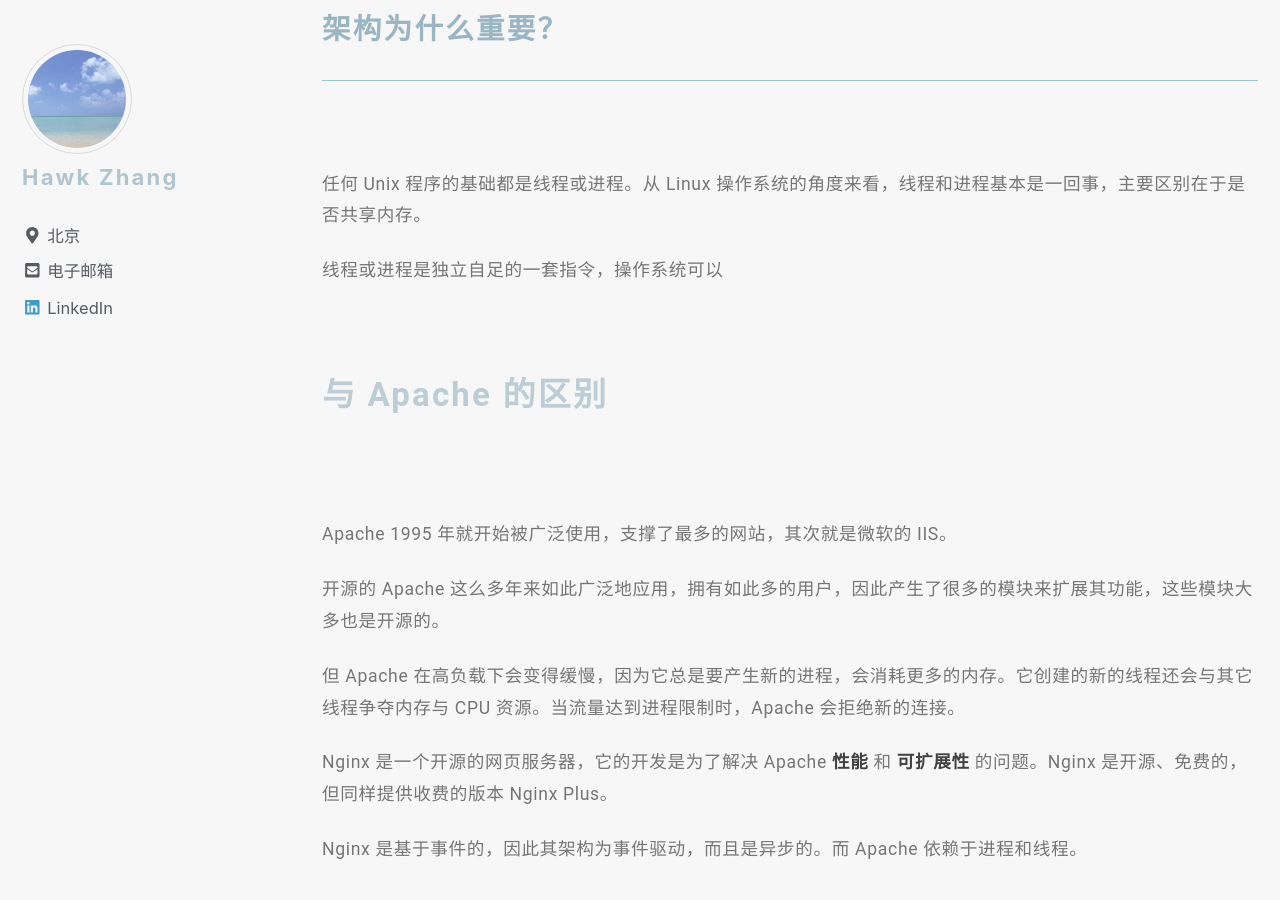
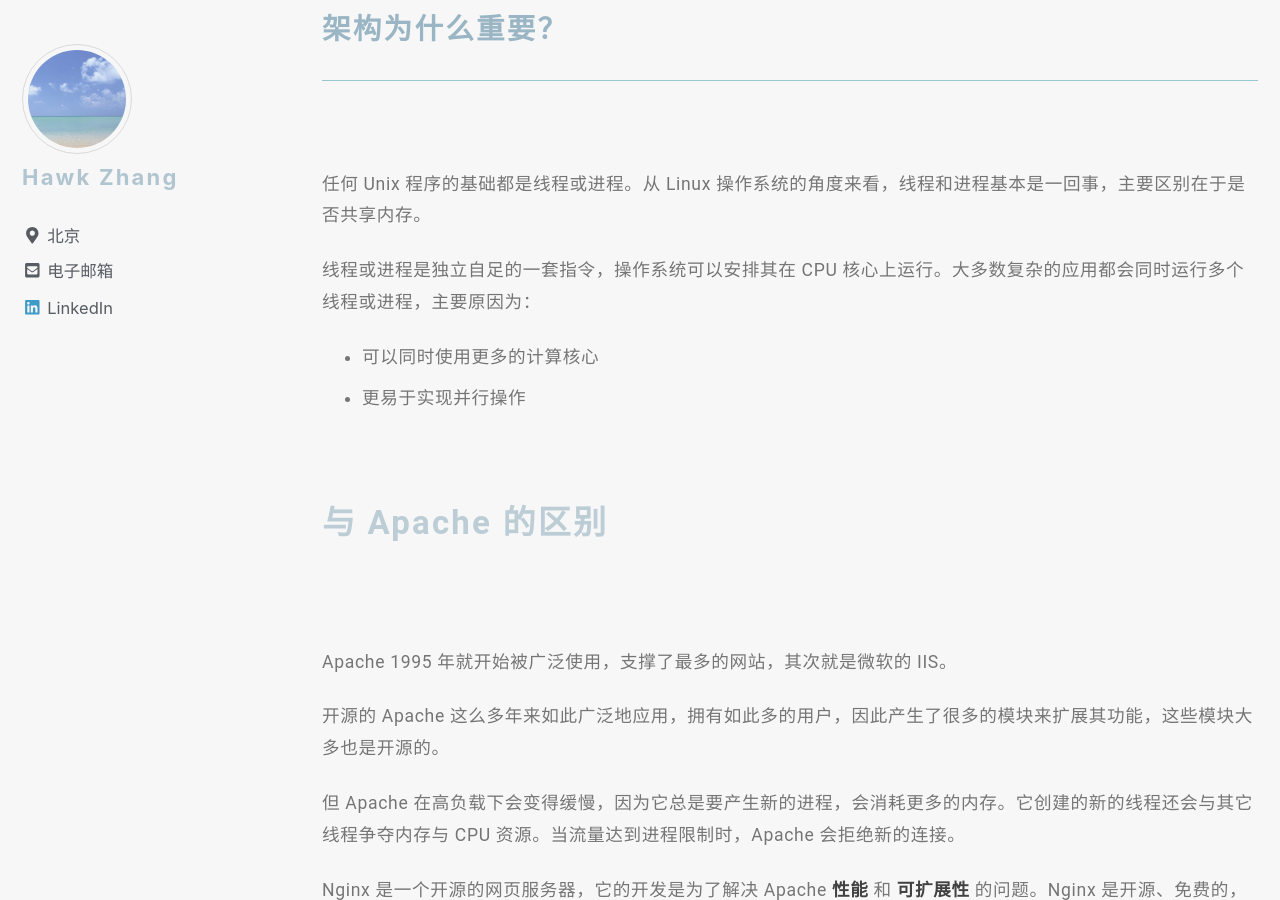
Before and after one commit to narru888/linotes_note, a Jekyll site: the page built from _posts/server/nginx/2016-01-03-nginx.basic.md, in a window 1280 px wide and 900 px high, scrolled down 2566 px. Built offline with Jekyll 4.4.1, drawn with Linux system fonts in a browser that asks for light colours; nearby versions of some CDN libraries; a script that is not in the unit is left out.

Commit message:
update on 2018-09-26 09:30:01 CST

```diff
--- a/_posts/server/nginx/2016-01-03-nginx.basic.md
+++ b/_posts/server/nginx/2016-01-03-nginx.basic.md
@@ -50,7 +50,12 @@
 
 任何 Unix 程序的基础都是线程或进程。从 Linux 操作系统的角度来看，线程和进程基本是一回事，主要区别在于是否共享内存。
 
-线程或进程是独立自足的一套指令，操作系统可以
+线程或进程是独立自足的一套指令，操作系统可以安排其在 CPU 核心上运行。大多数复杂的应用都会同时运行多个线程或进程，主要原因为：
+
+* 可以同时使用更多的计算核心
+* 更易于实现并行操作
+
+
 
 
 
```
